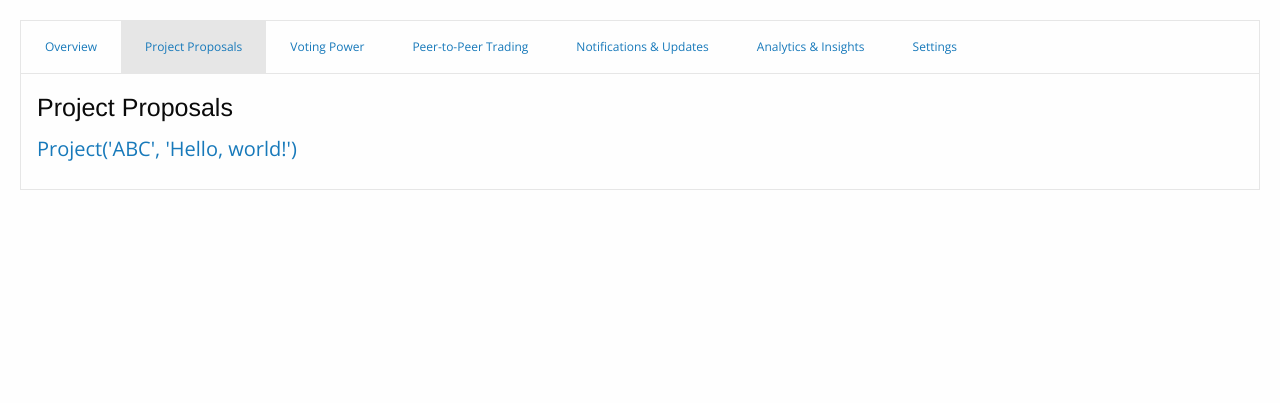
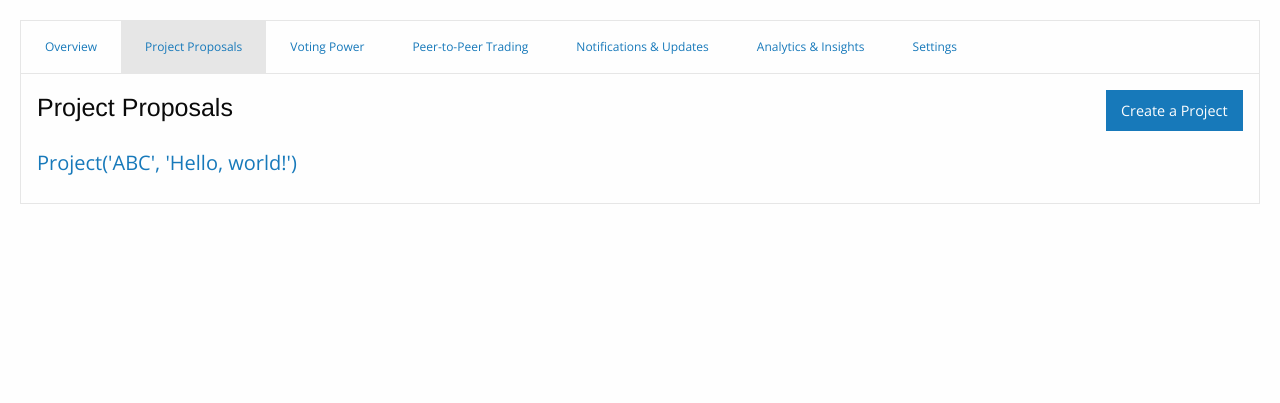
Before and after one commit to williammabotjaeng/imperium, a Flask app: page /home in a window 1280 px wide, after a click on "Project Proposals". Shown: the part 74-477 px from the top of the page. Run offline with Flask 3, Linux system fonts and the light colour scheme; a user stored in the database is signed in; parts of the project's set-up code (start-up, migrations or seed data) failed here and were passed over; some libraries are stand-ins or nearby versions.

Commit message:
creat project, button, top nav, #project, home.html

```diff
--- a/static/css/app.css
+++ b/static/css/app.css
@@ -300,3 +300,9 @@ a.nav-link-text {
 .full-desc {
     height: 264px;
 }
+
+.project-top-nav {
+    display: flex;
+    flex-direction: row;
+    justify-content: space-between;
+}
--- a/templates/create_project.html
+++ b/templates/create_project.html
@@ -4,6 +4,7 @@
     <h3>Create a Project</h3>
     <form action="{{ url_for('create_project') }}" method="POST" enctype="multipart/form-data">
         {{ form.csrf_token  }}
+        {{ form.youtube_video_link.errors if form.youtube_video_link.errors else "" }}
         <div class="form-contents">
             <div class="left-project">
                 <div>
--- a/templates/home.html
+++ b/templates/home.html
@@ -97,7 +97,11 @@
           {% endif %}
         </div>
         <div class="tabs-panel" id="projects">
-            <h4 class="h4">Project Proposals</h4>
+            <div class="project-top-nav">
+                <h4 class="h4">Project Proposals</h4>
+                <a href="{{ url_for('create_project' )}}" class="button">Create a Project</a>
+            </div>
+
             {% if projects|length > 0 %}
                     {% for project in projects %}
                         <p class="lead h5"><a href="">{{ project }}</a></p>
```
Also changed, not shown: instance/database.db.
